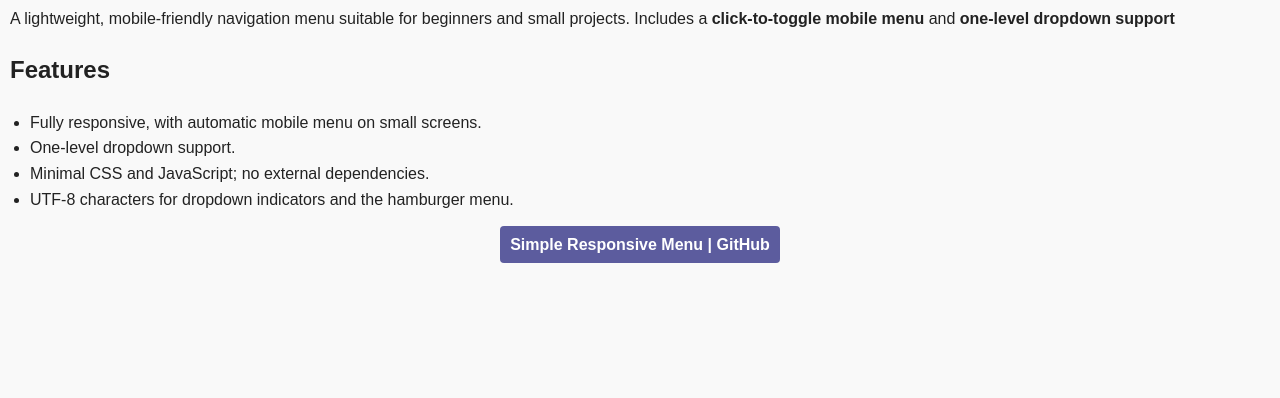
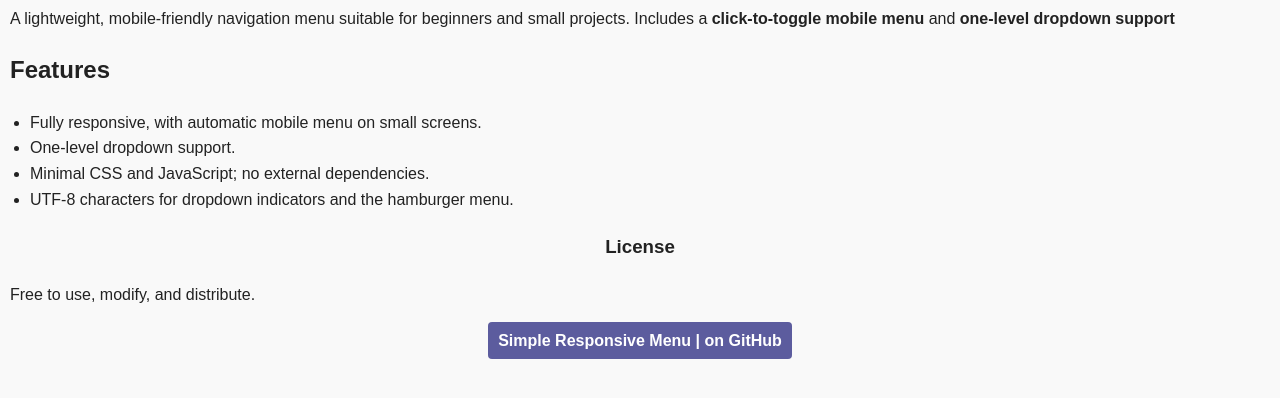
Before and after one commit to succeedhost-com/simple-responsive-menu, a plain HTML site: page index.html in a window 1280 px wide. Shown: the part 142-540 px from the top of the page. Drawn offline with Linux system fonts and the light colour scheme.

Commit message:
Adding text and adjusting styles

```diff
--- a/index.html
+++ b/index.html
@@ -61,8 +61,10 @@
     </div>
 
     <div>
+        <h3 class="center">License</h3>
+        <p>Free to use, modify, and distribute.</p>
         <p class="center"><a id="link-git" href="https://github.com/succeedhost-com/simple-responsive-menu"
-                title="Simple Responsive Menu | by SucceedHOST">Simple Responsive Menu | GitHub</a>
+                title="Simple Responsive Menu | by SucceedHOST">Simple Responsive Menu | on GitHub</a>
         </p>
     </div>
 
```
